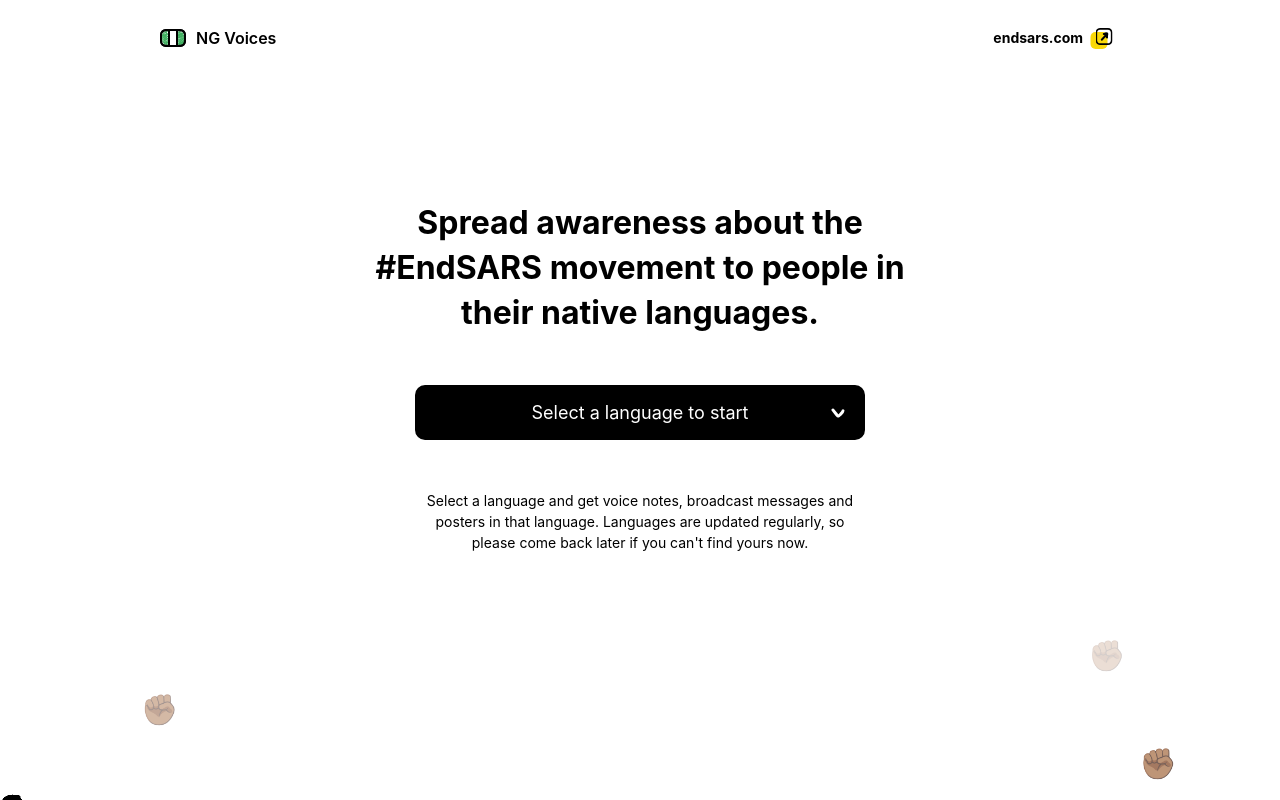
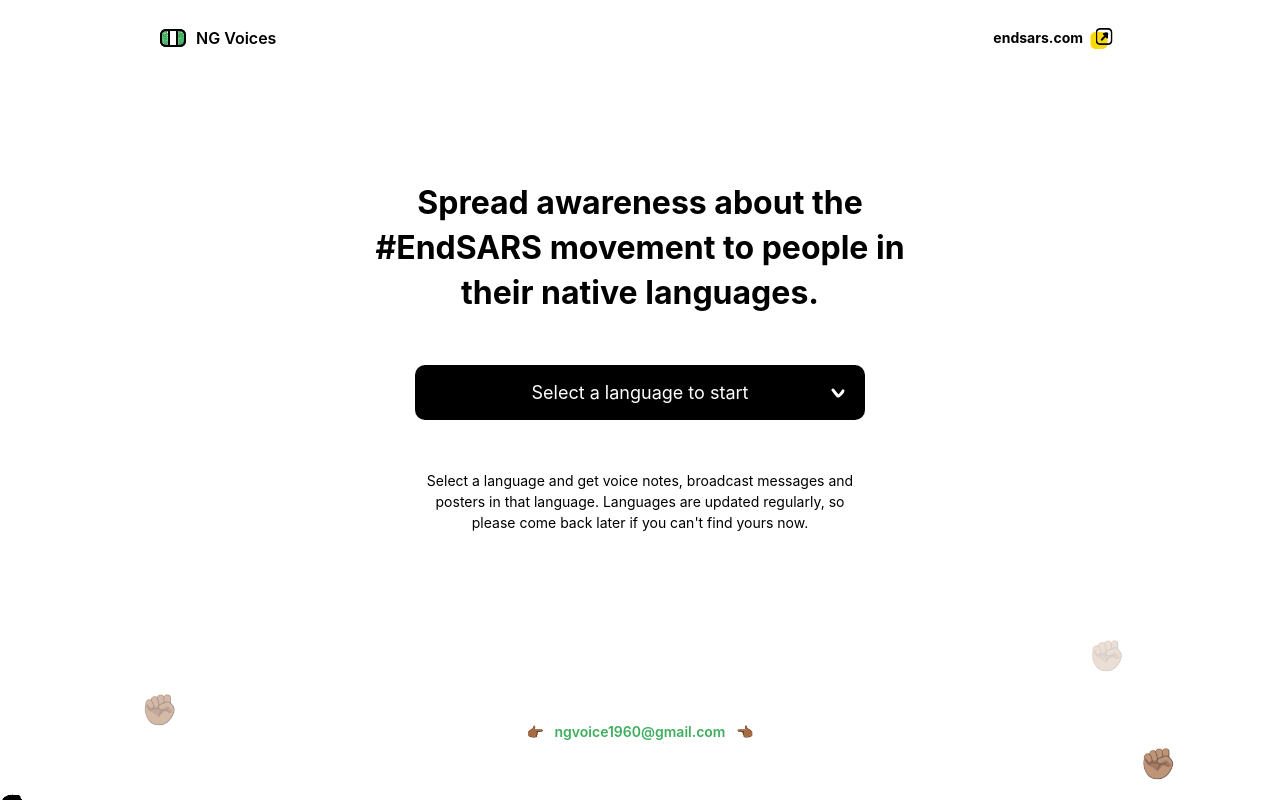
Before and after one commit to onyekvchi/ng-voices, a Nuxt app: page / in a window 1280 px wide. Built offline with nearby package versions, Linux system fonts and the light colour scheme; a web font is replaced by a local one; what v-clipboard would draw is missing.

Commit message:
Add email address

```diff
--- a/pages/index.vue
+++ b/pages/index.vue
@@ -28,6 +28,10 @@
         later if you can't find yours now.
       </p>
     </div>
+
+    <a href="mailto:ngvoice1960@gmail.com" class="c-home__footer">
+      👉🏾 &nbsp; ngvoice1960@gmail.com &nbsp; 👈🏾
+    </a>
   </div>
 </template>
 
@@ -50,7 +54,7 @@ export default {
   flex-direction: column;
   align-items: center;
   width: 100%;
-  margin-top: 200px;
+  margin-top: 180px;
   text-align: center;
 
   @keyframes slideup {
@@ -200,5 +204,20 @@ export default {
     line-height: 2.1rem;
     --anim-duration: 1.4s;
   }
+
+  &__footer {
+    display: inline-block;
+    font-size: 1.4rem;
+    color: #000;
+    position: fixed;
+    bottom: 60px;
+    left: 50%;
+    transform: translateX(-50%);
+    margin-left: auto;
+    margin-right: auto;
+    font-weight: 600;
+    text-decoration: none;
+    color: $color-green;
+  }
 }
 </style>
```
